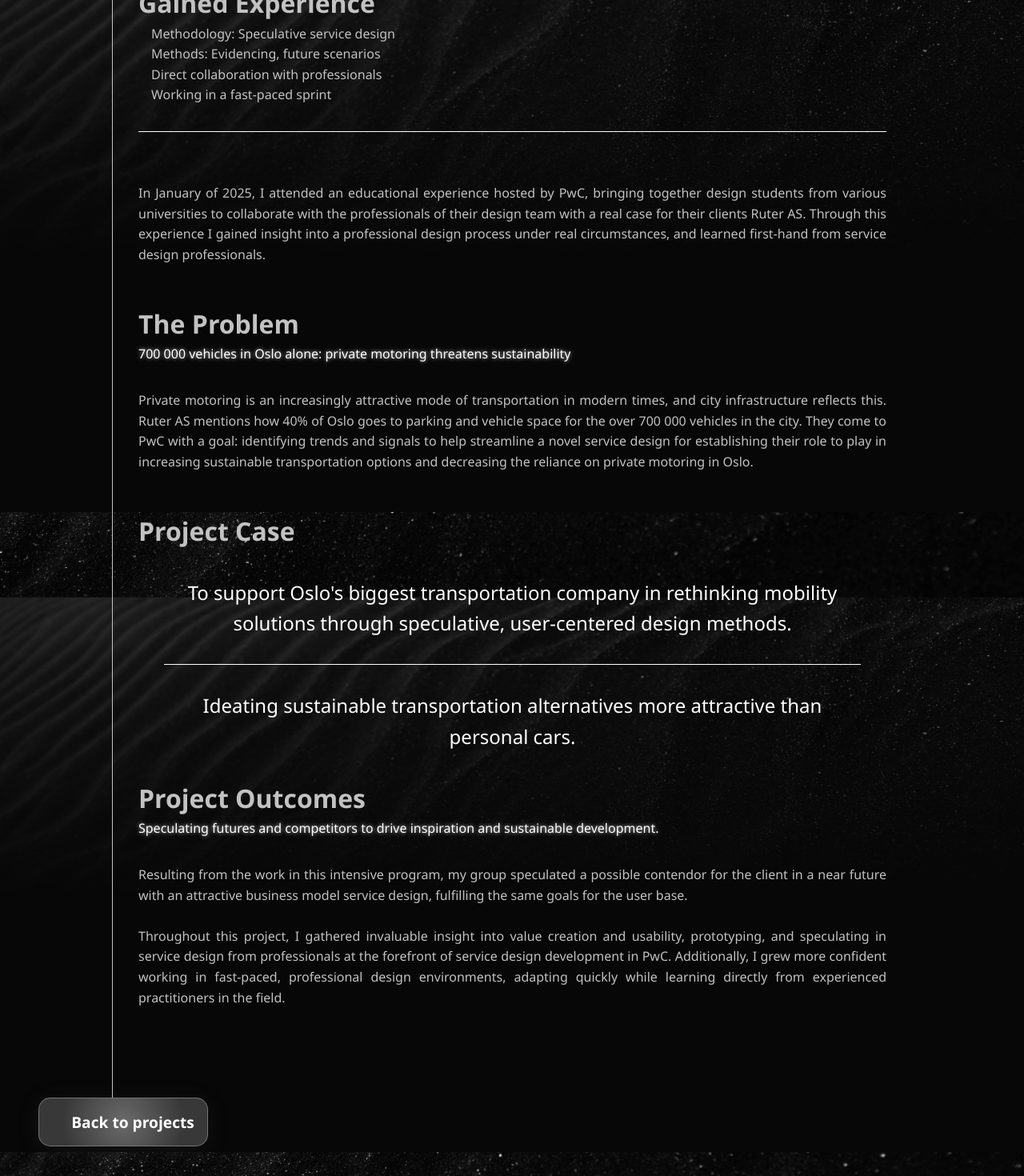
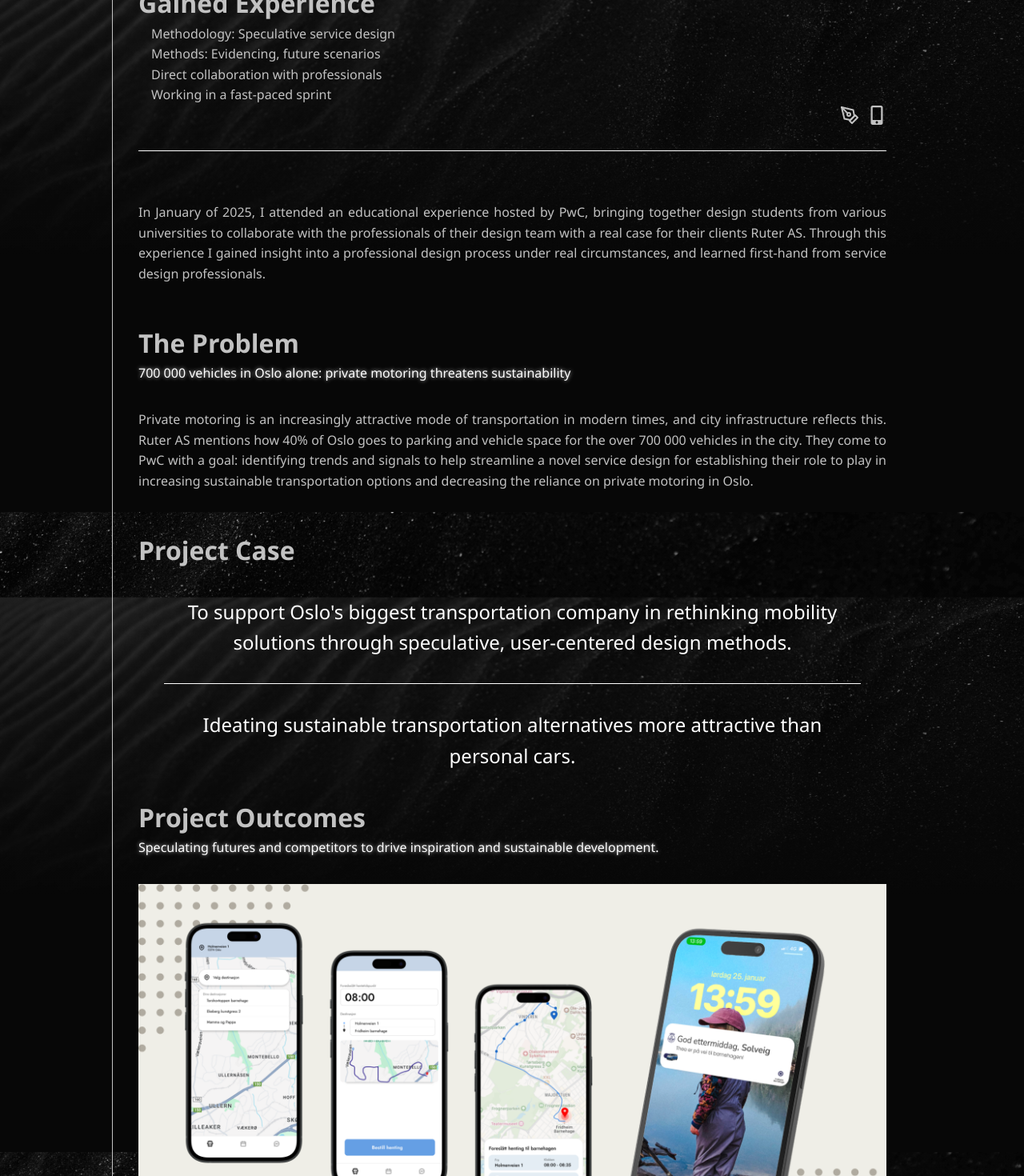
Before and after one commit to baharRi/portfolio, a React (Create React App) app: page /#/project/5 in a window 1280 px wide. Shown: the part 960-2430 px from the top of the page at 80% size. Built offline with nearby package versions, Linux system fonts and the light colour scheme; some icons are missing.

Commit message:
added app photo for project5

```diff
--- a/src/components/pages/ProjectPages/Project5.js
+++ b/src/components/pages/ProjectPages/Project5.js
@@ -2,6 +2,8 @@ import React from "react";
 import TrendingUpIcon from '@mui/icons-material/TrendingUp';
 import AccessTimeFilledIcon from '@mui/icons-material/AccessTimeFilled';
 import GroupsIcon from '@mui/icons-material/Groups';
+import { FaMobileAlt   } from "react-icons/fa";
+import { FiPenTool   } from "react-icons/fi";
 
 function Project5() { // OBS: double check the class in css
   return (
@@ -20,6 +22,11 @@ function Project5() { // OBS: double check the class in css
       <TrendingUpIcon fontSize="small" style={{ verticalAlign: 'middle', marginRight: 8 }}/>Methods: Evidencing, future scenarios<br/>
       <TrendingUpIcon fontSize="small" style={{ verticalAlign: 'middle', marginRight: 8 }}/>Direct collaboration with professionals<br/>
       <TrendingUpIcon fontSize="small" style={{ verticalAlign: 'middle', marginRight: 8 }}/>Working in a fast-paced sprint</p>
+
+      <div className="iconGroup">
+        <FiPenTool  title="Design prototyping" className="icon" />
+        <FaMobileAlt title="Mobile development" className="icon" />
+      </div>
 
       <div className="spacer" />
 
@@ -49,6 +56,8 @@ function Project5() { // OBS: double check the class in css
         <h2>Project Outcomes</h2>
         <span>Speculating futures and competitors to drive inspiration and sustainable development.</span>
 
+        <img src={require("../../../assets/project5/pwc-app.png")} alt="project 5 introduction" className="projectImg"/>
+
         <p className="desc">Resulting from the work in this intensive program, my group speculated a possible contendor for
           the client in a near future with an attractive business model service design, fulfilling the same goals for the user base.< br />
           <br /> Throughout this project, I gathered invaluable insight into value creation and usability, prototyping, and
```
Also changed, not shown: src/assets/project5/pwc-app.png (added), src/assets/project5/pwc-intro.png (added).
